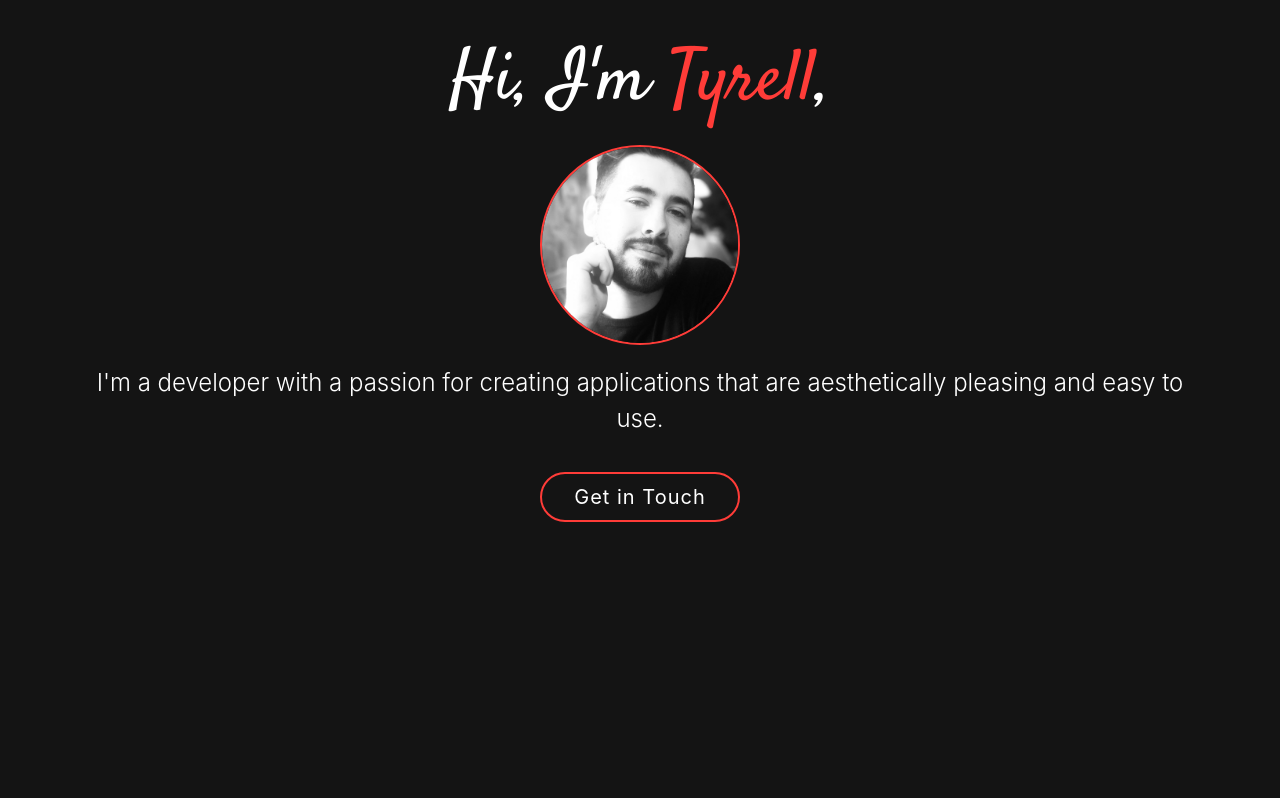
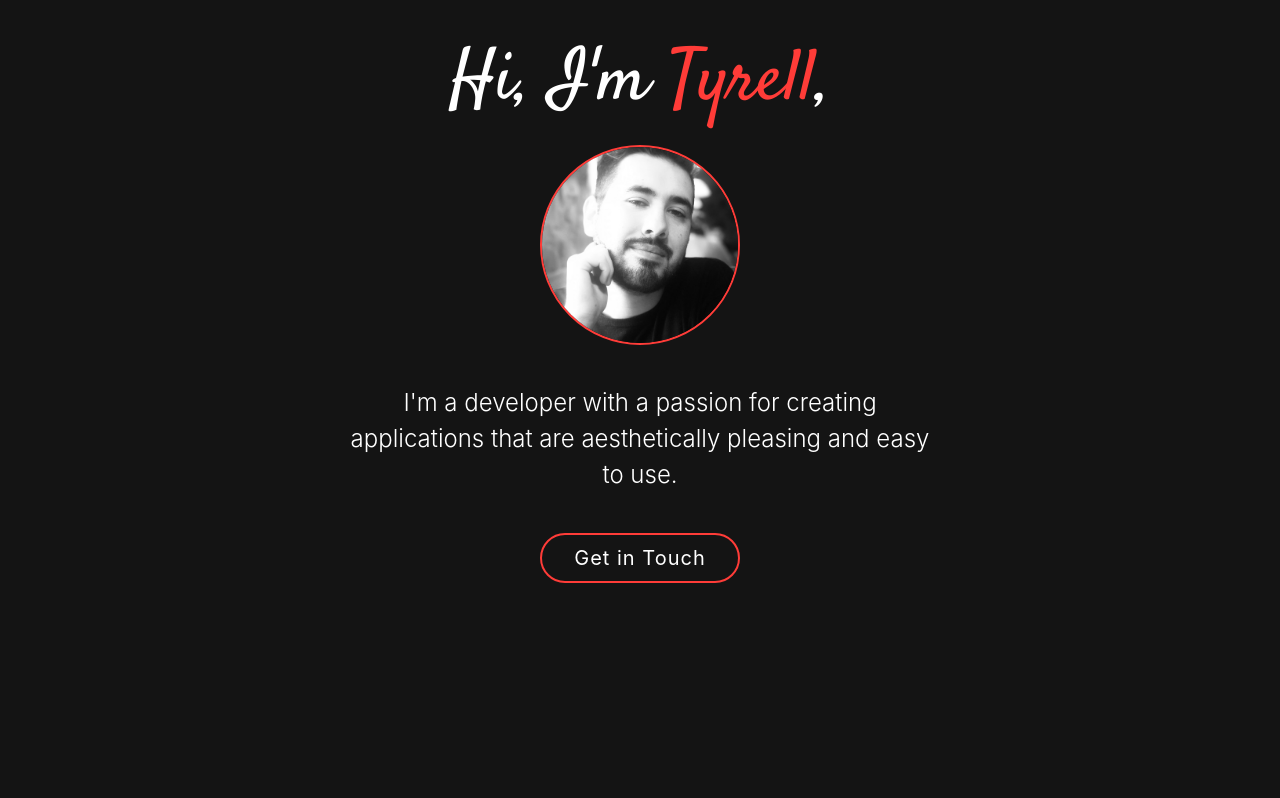
Before and after one commit to tlframe2/portfolio, a Django app: page / in a window 1280 px wide. Shown: the part 65-863 px from the top of the page. Run offline with Django 3.2, Linux system fonts and the light colour scheme; data that the repository does not hold is empty; some libraries are stand-ins or nearby versions.

Commit message:
Resolved merge conflict

```diff
--- a/jobs/static/jobs/css/style.css
+++ b/jobs/static/jobs/css/style.css
@@ -36,11 +36,7 @@ a {
 }
 
 .tagline {
-<<<<<<< HEAD
     margin: 40px auto;
-=======
-    margin: 20px auto;
->>>>>>> 801649d63ca563aba6aa9ed46d92314dc679fddc
     max-width: 600px;
 }
 
```
